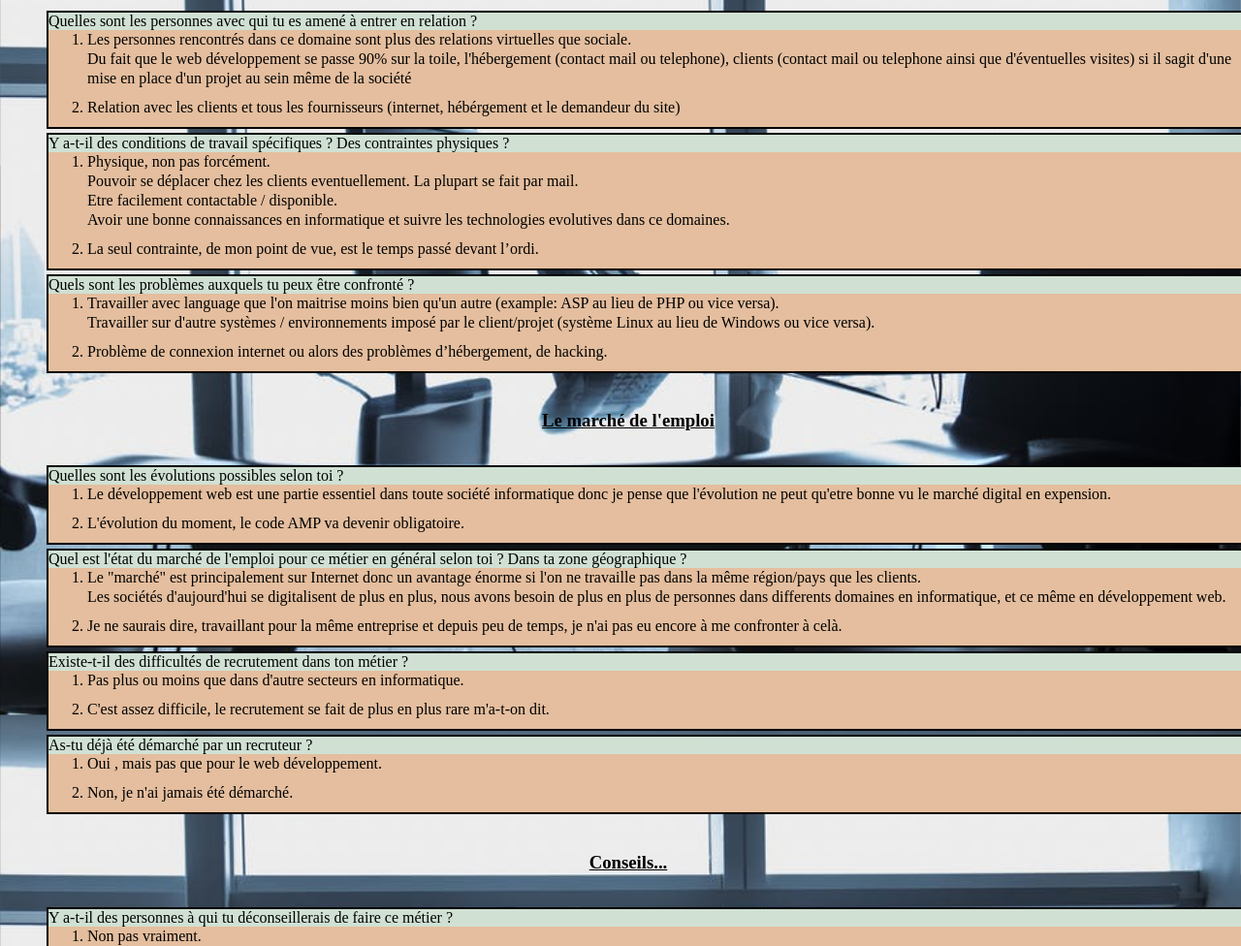
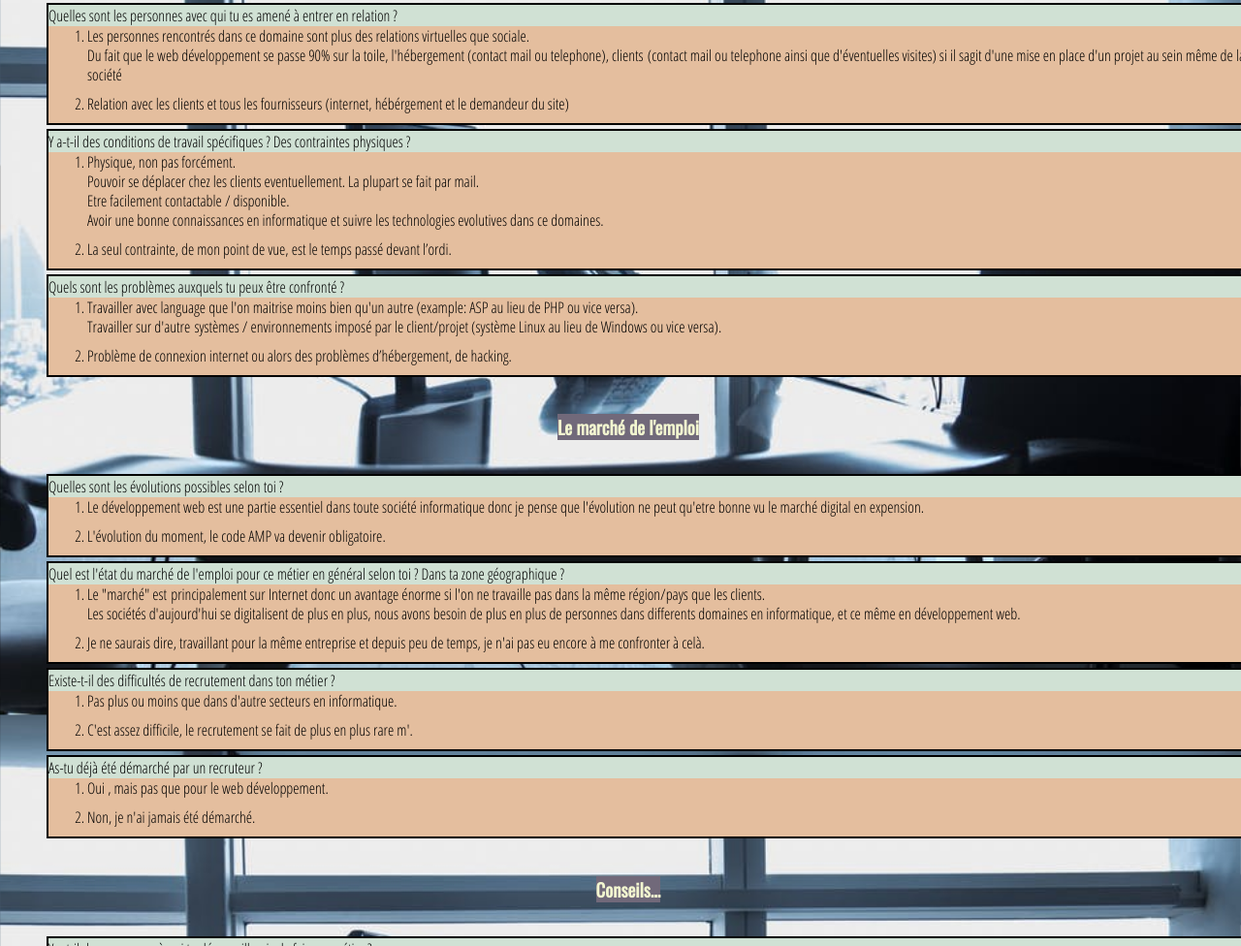
Before and after one commit to n3wb0rn84/interview-webdev, a plain HTML site: page Interview.html in a window 1280 px wide. Shown: the part 1824-2800 px from the top of the page at 97% size. Drawn offline with nearby package versions, Linux system fonts and the light colour scheme.

Commit message:
HTML entreprises et interview fini, css part 3

```diff
--- a/Interview.html
+++ b/Interview.html
@@ -178,7 +178,7 @@ Les sociétés d'aujourd'hui se digitalisent de plus en plus, nous avons besoin
     <li>Existe-t-il des difficultés de recrutement dans ton métier ?
       <ol class="reponse">
         <li>Pas plus ou moins que dans d'autre secteurs en informatique.</li>
-        <li>C'est assez difficile, le recrutement se fait de plus en plus rare m'a-t-on dit.</li>
+        <li>C'est assez difficile, le recrutement se fait de plus en plus rare m'<a-t-></a-t->.</li>
       </ol>
     </li>
     <li>As-tu déjà été démarché par un recruteur ?
--- a/style.css
+++ b/style.css
@@ -72,7 +72,15 @@ ol.reponse > li{
 
 .questionnaire > h3{
   align-self: center;
-  text-decoration: underline;
+  background-color: #71697a;
+  color: #f2f6d0;
+  font-family: 'Oswald', sans-serif;
+
+}
+
+.questionnaire > ul{
+  font-family: 'Open Sans Condensed', sans-serif;
+  font-size: 16px;
 }
 
 ul.question{
```
Also changed, not shown: Entreprise.html (+19 -1 lines).
